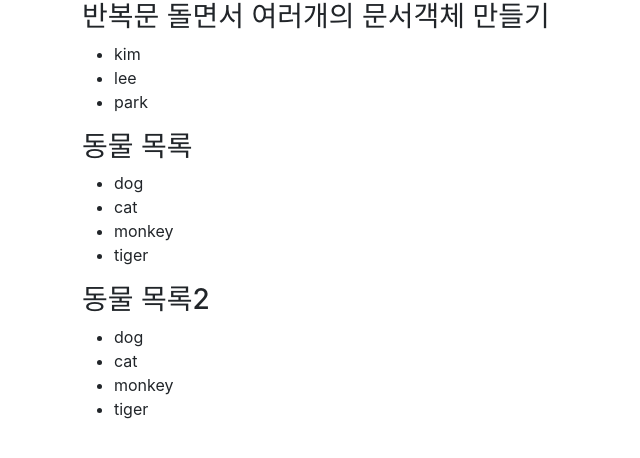
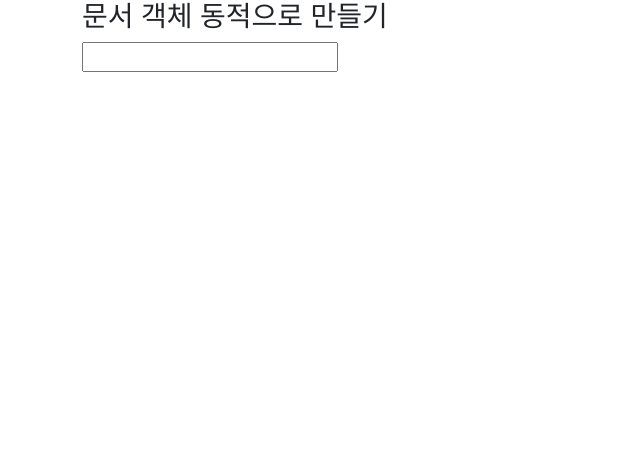
Before and after one commit to speed351/basic, a React (Create React App) app: page / in a window 1280 px wide. Shown: the top 458 px of the page, without its empty margins (0-640 px from the left). Built offline with nearby package versions, Linux system fonts and the light colour scheme.

Commit message:
App03_ex1.js concat Array added

```diff
--- /dev/null
+++ b/src/App03_ex1.js
@@ -0,0 +1,42 @@
+// App03.js
+
+import { Component } from "react";
+
+class App extends Component{
+    state={
+        index:0,
+        msgs:[]
+    };
+    render(){
+
+
+        return(
+            <div className="container">
+                <h3>문서 객체 동적으로 만들기</h3>
+                <input type="text" onKeyUp={this.handleKeyUp}/>
+                <ul>
+                    {this.state.msgs}
+                </ul>
+            </div>
+
+        );
+    }
+    //input 요소에 keyup 이벤트가 일어날때마다 호출되는 함수
+    handleKeyUp=(e)=>{
+        console.log(e);
+        //만약 enter key를 누른다면
+        if(e.keyCode==13){
+            let msg = e.target.value;
+            //아래와 같이 배열에 아이템을 추가한다고 해서 UI가 update되지 않는다.
+            //this.state.msgs.push(<li>msg</li>);
+
+            //아이템이 추가된 새로운 배열을 얻어내서 setState() 해야된다
+            let newArray = this.state.msgs.concat(<li key={this.state.index}>{msg}</li>);
+            this.setState({
+                msgs:newArray,
+                index:this.state.index+1
+            });
+        }
+    }
+}
+export default App;
--- a/src/index.js
+++ b/src/index.js
@@ -1,7 +1,7 @@
 import React from 'react';
 import ReactDOM from 'react-dom/client';
 import './index.css';
-import App from './App03';
+import App from './App03_ex1';
 import reportWebVitals from './reportWebVitals';
 
 const root = ReactDOM.createRoot(document.getElementById('root'));
```
